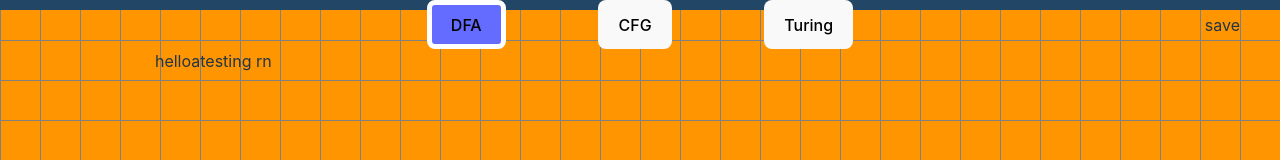
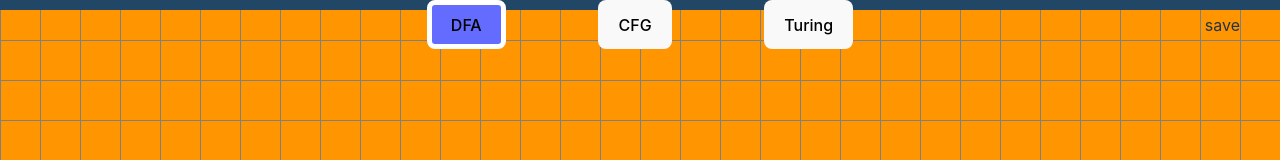
Before and after one commit to aandrepingu/FoCSTools, a React (Vite) app in the folder FoCSTools Site/: page / in a window 1280 px wide. Shown: the top 160 px of the page. Built offline with nearby package versions, Linux system fonts and the light colour scheme.

Commit message:
Update Navbar.tsx

```diff
--- a/FoCSTools Site/src/components/Navbar.tsx
+++ b/FoCSTools Site/src/components/Navbar.tsx
@@ -47,9 +47,6 @@ export default function Navbar({
         >
           save
         </div>
-        <div className="" style={{ justifyContent: "center" }}>
-          helloatesting rn
-        </div>
       </div>
     </>
   );
```
